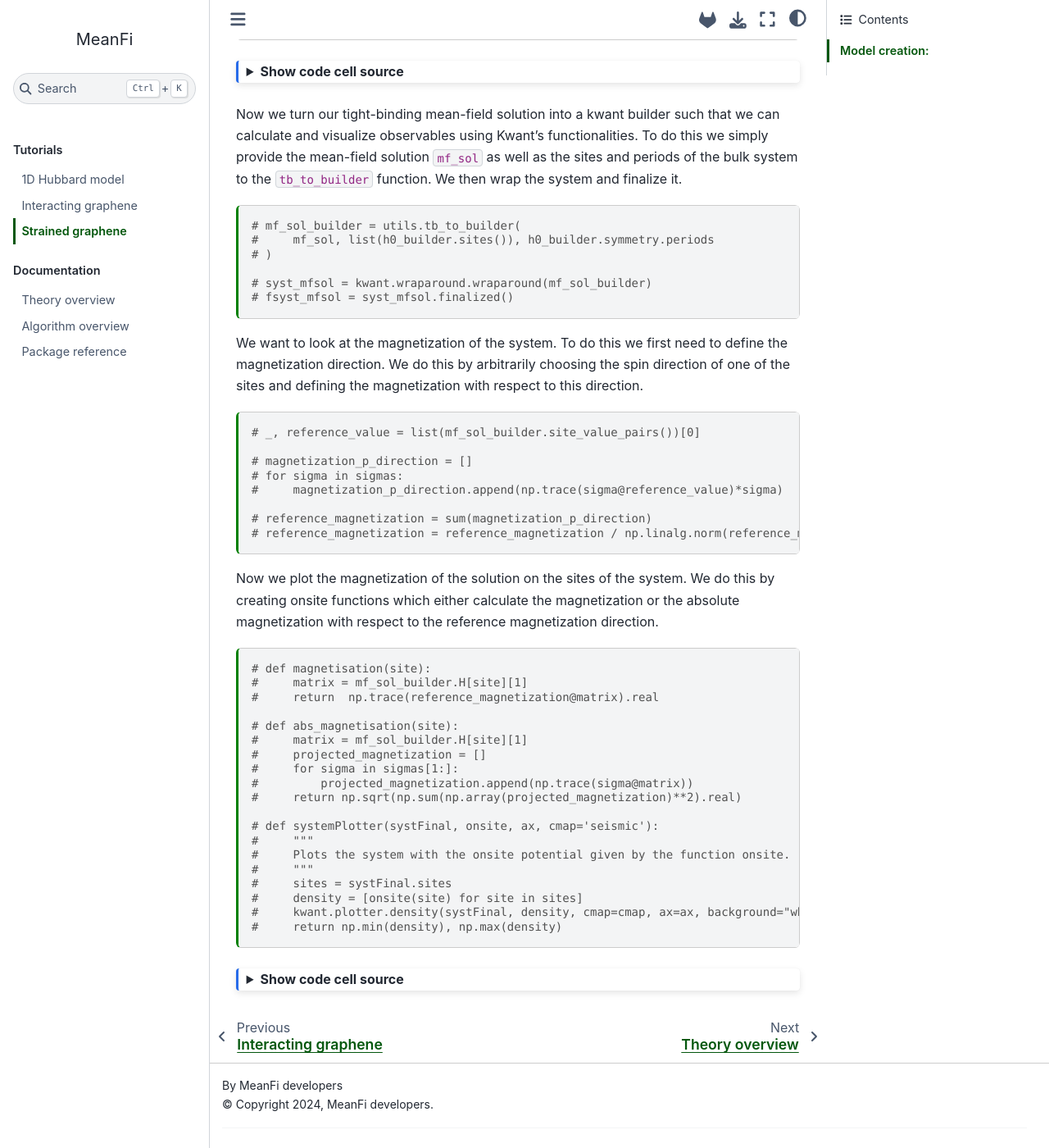
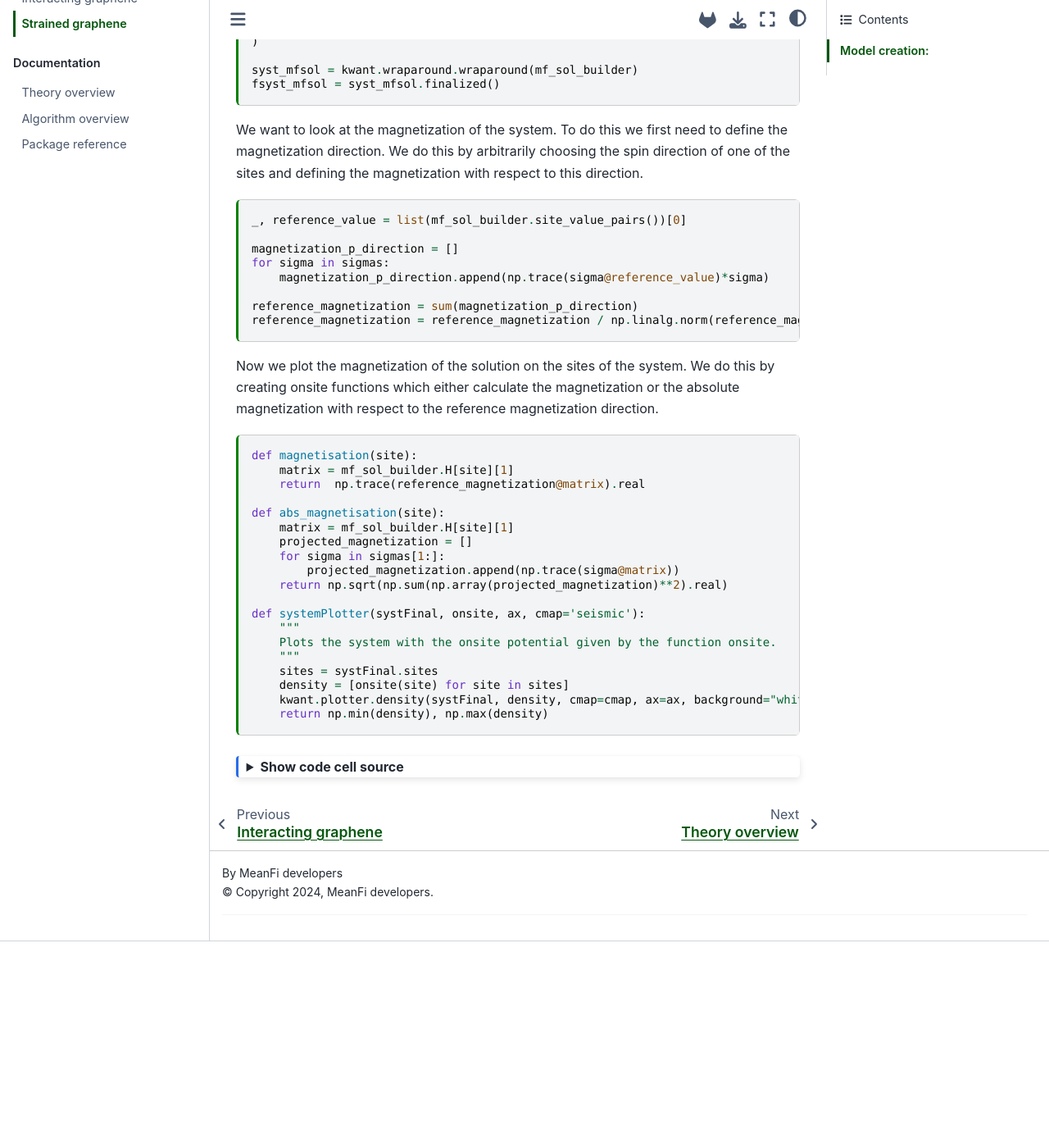
Before and after one commit to quantum-tinkerer/MeanFi, a Sphinx documentation site: the page built from docs/source/tutorial/strained_graphene.md, in a window 1280 px wide and 1400 px high, scrolled down 2761 px. Shown: the whole window at 82% size. Built offline with Sphinx 7.4.7 and the Sphinx Book theme 1.1.4, drawn with Linux system fonts in a browser that asks for light colours; the version number could not be read and is left out; comment, search, counter and statistics services are not loaded; after the commit the page ends 3909 px from its top, so only the background shows below that; some of the changed text lies outside the part shown.

Commit message:
remove all the comments again to see how long tutorial takes on ReadTheDocs

````diff
--- a/docs/source/tutorial/strained_graphene.md
+++ b/docs/source/tutorial/strained_graphene.md
@@ -55,22 +55,9 @@ for k in k_path:
         params={**params, **dict(k_x=k[0], k_y=k[1])}, sparse=False
     )
     hams_k.append(ham_k)
-    # energies = np.sort(np.linalg.eigvalsh(ham_k))
-    # eks.append(energies)
-```
-
-even more separation
-
-```{code-cell} ipython3
-%%time
-for ham_k in hams_k:
-    # ham_k = fsyst.hamiltonian_submatrix(
-    #     params={**params, **dict(k_x=k[0], k_y=k[1])}, sparse=False
-    # )
     energies = np.sort(np.linalg.eigvalsh(ham_k))
     eks.append(energies)
 ```
-last separation
 
 ```{code-cell} ipython3
 :tags: [hide-input]
@@ -127,121 +114,121 @@ mf_model = meanfi.Model(h0, h_int, filling=filling)
 Now getting the solution by providing a guess and the mean-field model to the solver. As this strained graphene system is larger than the previous examples we use a smaller sampling of k-points. Furthermore, to speed up the calculation we played around with the `optimizer_kwargs`.
 
 ```{code-cell} ipython3
-# guess = meanfi.guess_tb(frozenset(h_int), ndof=ndof)
-# mf_sol = meanfi.solver(
-#     mf_model,
-#     guess,
-#     nk=4,
-#     optimizer_kwargs={
-#         "M": 10,
-#         "f_tol": 1e-4,
-#         "maxiter": 100,
-#         "verbose": True,
-#         "line_search": "armijo",
-#     },
-# )
+guess = meanfi.guess_tb(frozenset(h_int), ndof=ndof)
+mf_sol = meanfi.solver(
+    mf_model,
+    guess,
+    nk=4,
+    optimizer_kwargs={
+        "M": 10,
+        "f_tol": 1e-4,
+        "maxiter": 100,
+        "verbose": True,
+        "line_search": "armijo",
+    },
+)
 ```
 
 Let us now plot the bands of the mean-field solution along the same k-path where we visualized the bands earlier.
 
 ```{code-cell} ipython3
-# eks = []
-# full_sol = meanfi.add_tb(h0, mf_sol)
-# sol_ofk = meanfi.tb_to_kfunc(full_sol)
-# for k in k_path:
-#     hk = sol_ofk(k)
-#     energies = np.linalg.eigvalsh(hk)
-#     eks.append(np.sort(energies))
+eks = []
+full_sol = meanfi.add_tb(h0, mf_sol)
+sol_ofk = meanfi.tb_to_kfunc(full_sol)
+for k in k_path:
+    hk = sol_ofk(k)
+    energies = np.linalg.eigvalsh(hk)
+    eks.append(np.sort(energies))
 ```
 
 ```{code-cell} ipython3
 :tags: [hide-input]
 
-# plt.plot(eks, c="k", lw=1)
-# plt.ylabel(r"$E-E_F\ [eV]$")
-# plt.ylim(-0.1, 0.1)
-# plt.xlim(0, 149)
-# plt.xticks(
-#     [0, 50, 75, 100, 150], [r"$\Gamma$", r"$K$", r"$M$", r"$K^{\prime}$", r"$\Gamma$"]
-# )
-# plt.axvline(x=50, c="k", ls="--")
-# plt.axvline(x=75, c="k", ls="--")
-# plt.axvline(x=100, c="k", ls="--")
-# plt.axhline(y=0, c="k", ls="--")
-# plt.tight_layout()
-# plt.show()
+plt.plot(eks, c="k", lw=1)
+plt.ylabel(r"$E-E_F\ [eV]$")
+plt.ylim(-0.1, 0.1)
+plt.xlim(0, 149)
+plt.xticks(
+    [0, 50, 75, 100, 150], [r"$\Gamma$", r"$K$", r"$M$", r"$K^{\prime}$", r"$\Gamma$"]
+)
+plt.axvline(x=50, c="k", ls="--")
+plt.axvline(x=75, c="k", ls="--")
+plt.axvline(x=100, c="k", ls="--")
+plt.axhline(y=0, c="k", ls="--")
+plt.tight_layout()
+plt.show()
 ```
 
 Now we turn our tight-binding mean-field solution into a kwant builder such that we can calculate and visualize observables using Kwant's functionalities. To do this we simply provide the mean-field solution `mf_sol` as well as the sites and periods of the bulk system to the `tb_to_builder` function. We then wrap the system and finalize it.
 
 ```{code-cell} ipython3
-# mf_sol_builder = utils.tb_to_builder(
-#     mf_sol, list(h0_builder.sites()), h0_builder.symmetry.periods
-# )
+mf_sol_builder = utils.tb_to_builder(
+    mf_sol, list(h0_builder.sites()), h0_builder.symmetry.periods
+)
 
-# syst_mfsol = kwant.wraparound.wraparound(mf_sol_builder)
-# fsyst_mfsol = syst_mfsol.finalized()
+syst_mfsol = kwant.wraparound.wraparound(mf_sol_builder)
+fsyst_mfsol = syst_mfsol.finalized()
 ```
 
 We want to look at the magnetization of the system. To do this we first need to define the magnetization direction. We do this by arbitrarily choosing the spin direction of one of the sites and defining the magnetization with respect to this direction.
 
 ```{code-cell} ipython3
-# _, reference_value = list(mf_sol_builder.site_value_pairs())[0]
+_, reference_value = list(mf_sol_builder.site_value_pairs())[0]
 
-# magnetization_p_direction = []
-# for sigma in sigmas:
-#     magnetization_p_direction.append(np.trace(sigma@reference_value)*sigma)
+magnetization_p_direction = []
+for sigma in sigmas:
+    magnetization_p_direction.append(np.trace(sigma@reference_value)*sigma)
 
-# reference_magnetization = sum(magnetization_p_direction)
-# reference_magnetization = reference_magnetization / np.linalg.norm(reference_magnetization)
+reference_magnetization = sum(magnetization_p_direction)
+reference_magnetization = reference_magnetization / np.linalg.norm(reference_magnetization)
 ```
 
 Now we plot the magnetization of the solution on the sites of the system. We do this by creating onsite functions which either calculate the magnetization or the absolute magnetization with respect to the reference magnetization direction.
 
 ```{code-cell} ipython3
-# def magnetisation(site):
-#     matrix = mf_sol_builder.H[site][1]
-#     return  np.trace(reference_magnetization@matrix).real
+def magnetisation(site):
+    matrix = mf_sol_builder.H[site][1]
+    return  np.trace(reference_magnetization@matrix).real
 
-# def abs_magnetisation(site):
-#     matrix = mf_sol_builder.H[site][1]
-#     projected_magnetization = []
-#     for sigma in sigmas[1:]:
-#         projected_magnetization.append(np.trace(sigma@matrix))
-#     return np.sqrt(np.sum(np.array(projected_magnetization)**2).real)
+def abs_magnetisation(site):
+    matrix = mf_sol_builder.H[site][1]
+    projected_magnetization = []
+    for sigma in sigmas[1:]:
+        projected_magnetization.append(np.trace(sigma@matrix))
+    return np.sqrt(np.sum(np.array(projected_magnetization)**2).real)
 
-# def systemPlotter(systFinal, onsite, ax, cmap='seismic'):
-#     """
-#     Plots the system with the onsite potential given by the function onsite.
-#     """
-#     sites = systFinal.sites
-#     density = [onsite(site) for site in sites]
-#     kwant.plotter.density(systFinal, density, cmap=cmap, ax=ax, background="white")
-#     return np.min(density), np.max(density)
+def systemPlotter(systFinal, onsite, ax, cmap='seismic'):
+    """
+    Plots the system with the onsite potential given by the function onsite.
+    """
+    sites = systFinal.sites
+    density = [onsite(site) for site in sites]
+    kwant.plotter.density(systFinal, density, cmap=cmap, ax=ax, background="white")
+    return np.min(density), np.max(density)
 ```
 
 ```{code-cell} ipython3
 :tags: [hide-input]
-# from mpl_toolkits.axes_grid1 import make_axes_locatable
-# import matplotlib
+from mpl_toolkits.axes_grid1 import make_axes_locatable
+import matplotlib
 
-# fig, axs = plt.subplots(1, 2, figsize=(10, 5))
-# min_mag, max_mag = systemPlotter(fsyst_mfsol, magnetisation, ax=axs[0] )
-# min_abs, max_abs = systemPlotter(fsyst_mfsol, abs_magnetisation, ax=axs[1], cmap='viridis')
-# axs[0].set_title('Magnetisation')
-# axs[1].set_title('Absolute Magnetisation')
-# caxs = []
-# for ax in axs:
-#     ax.axis('off')
-#     divider = make_axes_locatable(ax)
-#     cax = divider.append_axes('right', size='5%', pad=0.05)
-#     caxs.append(cax)
+fig, axs = plt.subplots(1, 2, figsize=(10, 5))
+min_mag, max_mag = systemPlotter(fsyst_mfsol, magnetisation, ax=axs[0] )
+min_abs, max_abs = systemPlotter(fsyst_mfsol, abs_magnetisation, ax=axs[1], cmap='viridis')
+axs[0].set_title('Magnetisation')
+axs[1].set_title('Absolute Magnetisation')
+caxs = []
+for ax in axs:
+    ax.axis('off')
+    divider = make_axes_locatable(ax)
+    cax = divider.append_axes('right', size='5%', pad=0.05)
+    caxs.append(cax)
 
-# colorbar_mag = matplotlib.cm.ScalarMappable(cmap="seismic")
-# colorbar_mag.set_clim(vmin=min_mag, vmax=max_mag)
-# fig.colorbar(colorbar_mag, cax=caxs[0], orientation='vertical')
+colorbar_mag = matplotlib.cm.ScalarMappable(cmap="seismic")
+colorbar_mag.set_clim(vmin=min_mag, vmax=max_mag)
+fig.colorbar(colorbar_mag, cax=caxs[0], orientation='vertical')
 
-# colorbar_abs = matplotlib.cm.ScalarMappable(cmap="viridis")
-# colorbar_abs.set_clim(vmin=min_abs, vmax=max_abs)
-# fig.colorbar(colorbar_abs, cax=caxs[1], orientation='vertical')
+colorbar_abs = matplotlib.cm.ScalarMappable(cmap="viridis")
+colorbar_abs.set_clim(vmin=min_abs, vmax=max_abs)
+fig.colorbar(colorbar_abs, cax=caxs[1], orientation='vertical')
 ```
````
Also changed, not shown: other parts of docs/source/tutorial/strained_graphene.md (+1 -1 lines).
